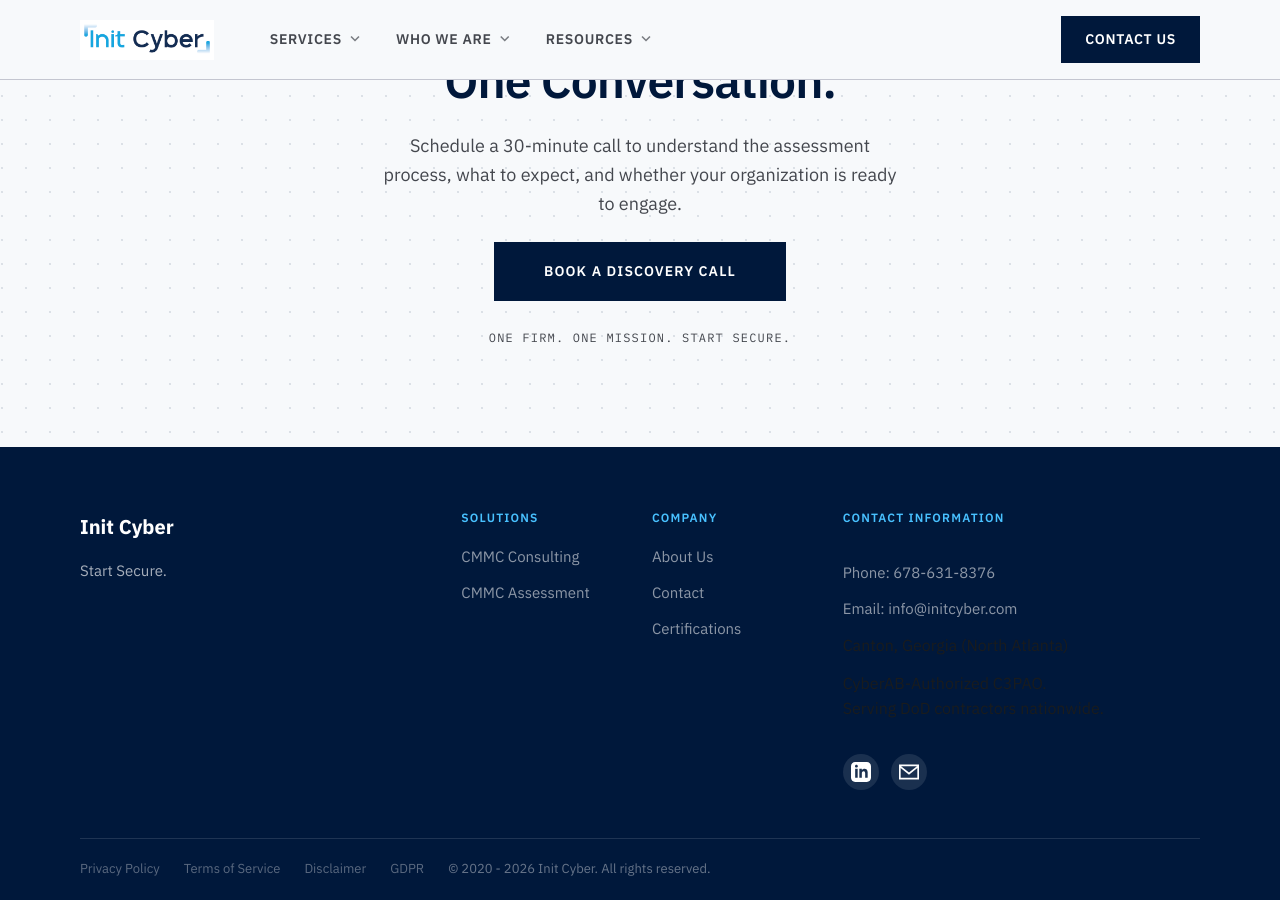
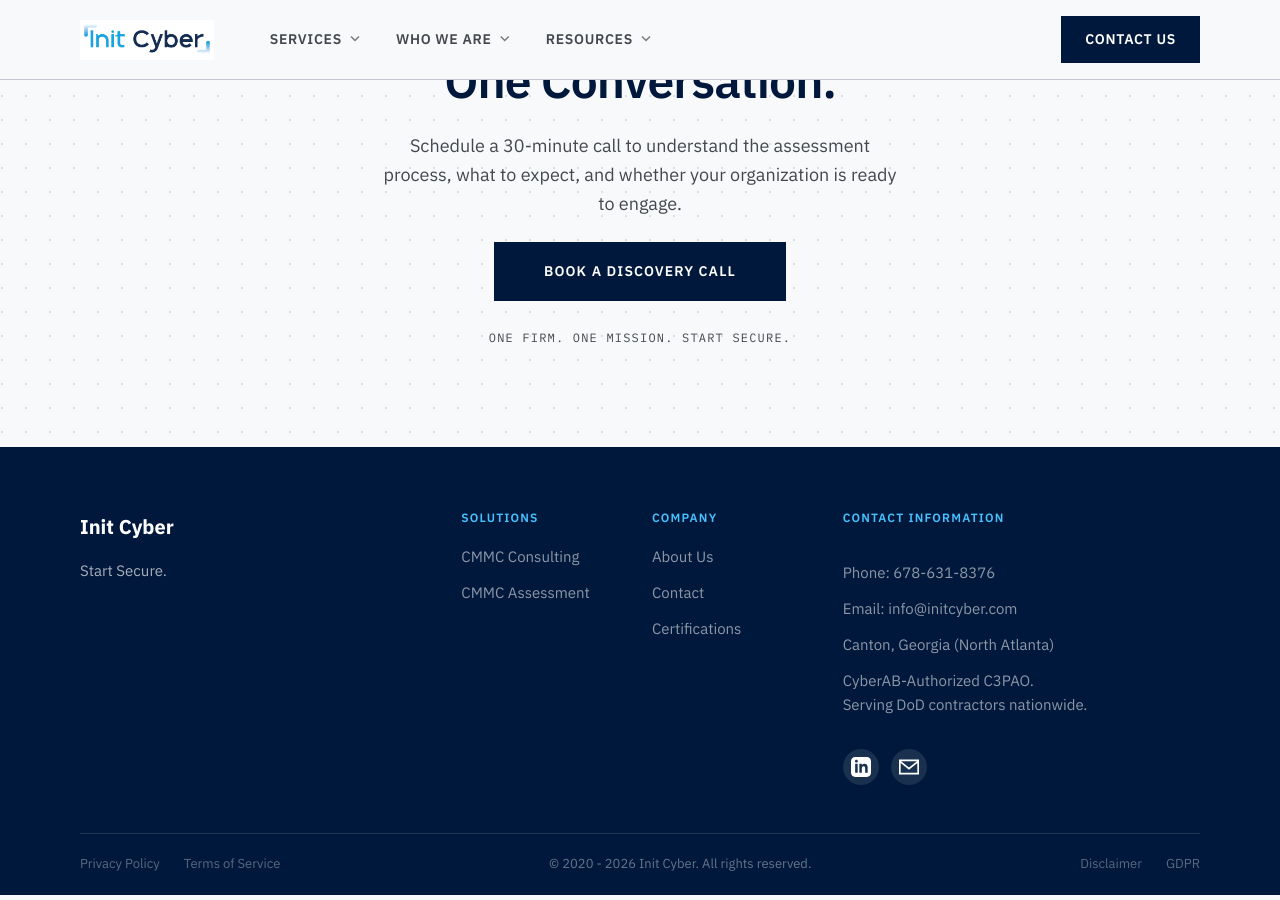
Before and after one commit to initcyber/initcyber.github.io, a Jekyll site: the page built from index.md, in a window 1280 px wide and 900 px high, scrolled down 2306 px. Built offline with Jekyll 4.4.1, drawn with Linux system fonts in a browser that asks for light colours.

Commit message:
adjusting footer 2.0

```diff
--- a/_includes/footer.html
+++ b/_includes/footer.html
@@ -46,13 +46,17 @@
       </div>
     </div>
     <div class="footer-bottom">
-      <a href="#">Privacy Policy</a>
-      <a href="#">Terms of Service</a>
-      <a href="#">Disclaimer</a>
-      <a href="#">GDPR</a>
+      <div class="footer-bottom-left">
+        <a href="#">Privacy Policy</a>
+        <a href="#">Terms of Service</a>
+      </div>
       <p class="footer-copyright">
-          &copy; 2020 - {{ site.time | date: '%Y' }} Init Cyber. All rights reserved.
+        &copy; 2020 - {{ site.time | date: '%Y' }} Init Cyber. All rights reserved.
       </p>
+      <div class="footer-bottom-right">
+        <a href="#">Disclaimer</a>
+        <a href="#">GDPR</a>
+      </div>
     </div>
   </div>
 </footer>
--- a/_sass/components/_footer.scss
+++ b/_sass/components/_footer.scss
@@ -72,7 +72,7 @@
   flex-direction: column;
   gap: 12px;
 
-  a {
+  a, span {
     font-size: 15px;
     color: rgba(255,255,255,0.55);
     text-decoration: none;
@@ -130,8 +130,8 @@
   border-top: 1px solid rgba(255,255,255,0.12);
   padding: 20px 0;
   display: flex;
-  gap: 24px;
-  flex-wrap: wrap;
+  align-items: center;
+  justify-content: space-between;
 
   a {
     font-size: 13px;
@@ -146,6 +146,12 @@
   }
 }
 
+.footer-bottom-left,
+.footer-bottom-right {
+  display: flex;
+  gap: 24px;
+}
+
 // Clear old footer class for backward compat
 .footer {
   display: none;
```
